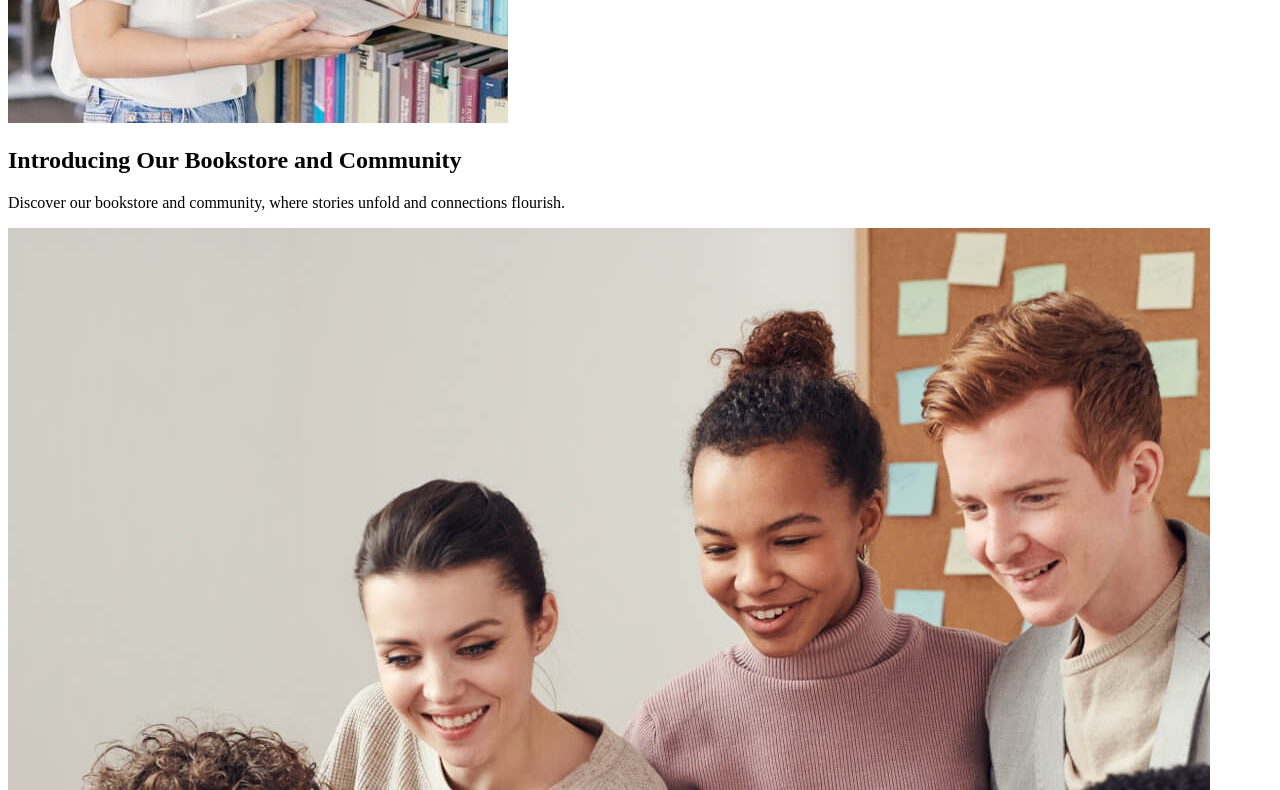
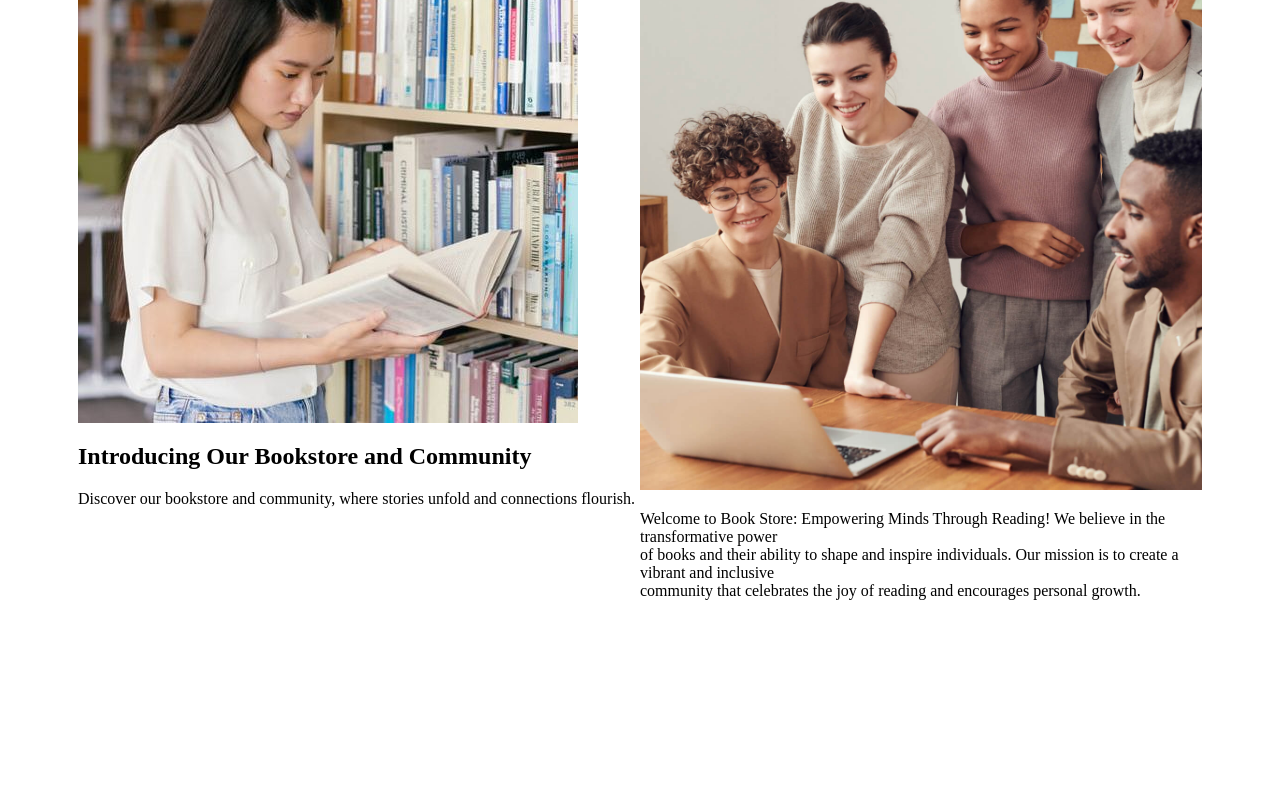
Before and after one commit to MegAjayi/alx-portfolio-project, a plain HTML site: page index.html in a window 1280 px wide. Shown: the part 1218-2008 px from the top of the page. After the commit the page ends 1958 px from the top, so only its background shows below. Drawn offline with Linux system fonts and the light colour scheme.

Commit message:
still working on index

```diff
--- a/assests/css/style.css
+++ b/assests/css/style.css
@@ -65,3 +65,26 @@ a {
 #expore-a {
   color: white;
 }
+
+#community {
+  width: 100%;
+  height: 800px;
+  margin-top: 200px;
+}
+#main-comm {
+  height: 750px;
+  display: grid;
+  grid-template-columns: repeat(2, 1fr);
+  padding: 100px 70px;
+}
+#comm-2 > img {
+  height: 600px;
+  width: 100%;
+}
+#comm-2 > p {
+}
+
+#comm-1-image {
+  display: flex;
+  flex-direction: flex-end;
+}
```
